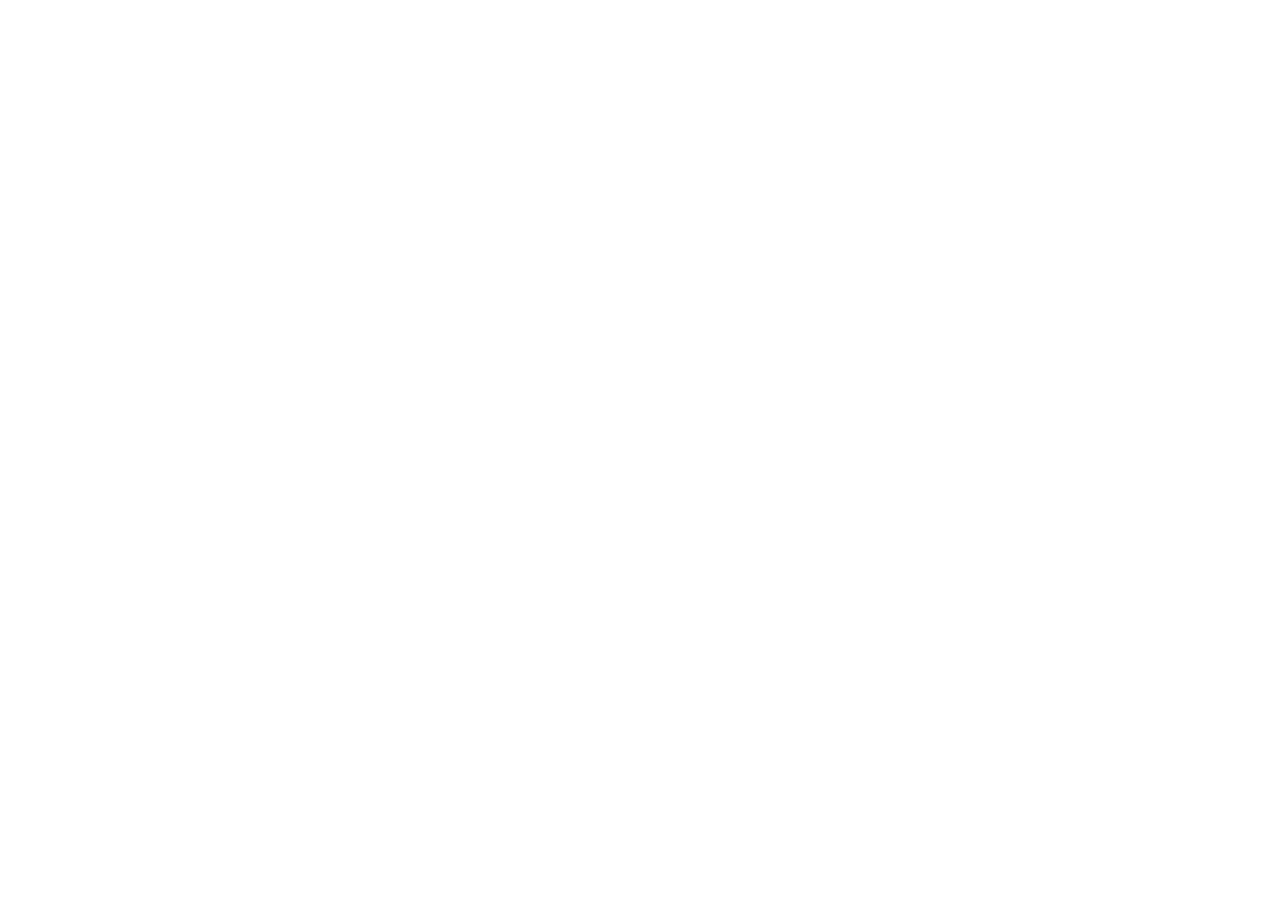
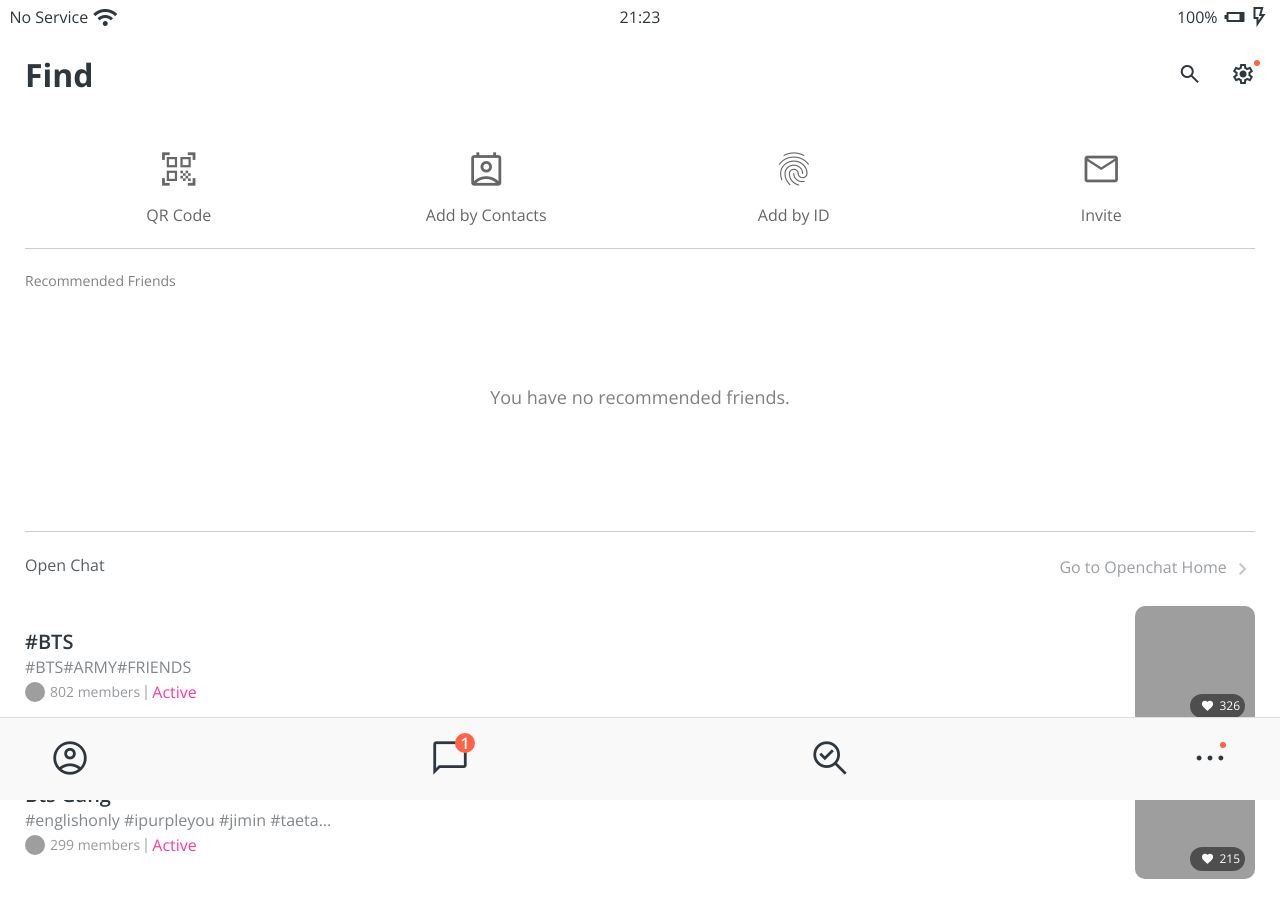
Before and after one commit to ErikaSHKIM/kakao-clone, a plain HTML site: page find.html in a window 1280 px wide. Shown: the top 918 px of the page. Before the commit the page ends 800 px from the top, so only its background shows below. Drawn offline with nearby package versions, Linux system fonts and the light colour scheme; grey boxes are pictures that could not be loaded.

Commit message:
Complete until #6.25

```diff
--- a/css/components/badge.css
+++ b/css/components/badge.css
@@ -9,3 +9,12 @@
   color: white;
   font-weight: 600;
 }
+.badge__dot {
+  background-color: tomato;
+  width: 6px;
+  height: 6px;
+  border-radius: 3px;
+  position: absolute;
+  right: 20px;
+  top: 60px;
+}
--- /dev/null
+++ b/css/components/icon-row.css
@@ -0,0 +1,24 @@
+.icon-row {
+  display: flex;
+  flex-wrap: wrap;
+  /* justify-content: space-between; */
+}
+.icon-row__icon {
+  display: flex;
+  flex-direction: column;
+  align-items: center;
+  text-align: center;
+  width: 25%;
+  color: rgba(0, 0, 0, 0.6);
+  transition: color 0.3s ease-in-out;
+}
+.icon-row__icon:hover {
+  cursor: pointer;
+  color: black;
+}
+.icon-row__icon span {
+  margin-top: 18px;
+}
+.material-symbols-outlined.icon-large {
+  font-size: 40px;
+}
--- a/css/components/nav-bar.css
+++ b/css/components/nav-bar.css
@@ -41,3 +41,6 @@
 .material-symbols-outlined.icon-more_horiz {
   font-size: 40px;
 }
+.material-symbols-outlined.icon-search_check_2 {
+  font-size: 40px;
+}
--- a/css/components/user-component.css
+++ b/css/components/user-component.css
@@ -48,6 +48,10 @@
   align-items: flex-end;
 }
 
+.user-component__column span {
+  vertical-align: middle;
+}
+
 .user-component__time {
   margin-bottom: 5px;
   display: block;
--- /dev/null
+++ b/css/screens/find.css
@@ -0,0 +1,97 @@
+.material-symbols-outlined.icon-large {
+  font-size: 40px;
+}
+.recommended-friends {
+  margin: 25px 0px;
+  padding: 25px 0px;
+  border-top: var(--main-border);
+  border-bottom: var(--main-border);
+}
+.recommended-friends__title {
+  font-size: 14px;
+  color: rgba(0, 0, 0, 0.5);
+}
+.recommended-friends span {
+  margin: 100px 0px;
+  display: block;
+  text-align: center;
+  font-size: 18px;
+  color: rgba(0, 0, 0, 0.5);
+}
+.open-chat__header {
+  display: flex;
+  justify-content: space-between;
+  opacity: 0.8;
+  margin-bottom: 25px;
+}
+.open-chat__header span {
+  opacity: 0.6;
+  vertical-align: middle;
+}
+.open-post {
+  display: flex;
+  justify-content: space-between;
+  align-items: center;
+}
+.open-post__title {
+  font-weight: 600;
+  font-size: 20px;
+  margin-bottom: 7px;
+}
+.open-post__hashtags {
+  opacity: 0.6;
+}
+.open-post__members {
+  margin-top: 7px;
+  display: flex;
+  align-items: center;
+}
+.open-post__members img {
+  width: 20px;
+  height: 20px;
+  border-radius: 50%;
+  margin-right: 5px;
+}
+.open-post__members-count {
+  opacity: 0.5;
+  font-size: 14px;
+}
+.open-post__members .divider {
+  width: 2px;
+  height: 15px;
+  background-color: rgba(0, 0, 0, 0.2);
+  margin: 0px 5px;
+}
+.open-post__members-status {
+  color: #fc3b9c;
+}
+.open-post__photo {
+  position: relative;
+}
+.open-post__photo img {
+  width: 120px;
+  height: 120px;
+  border-radius: 10px;
+}
+.open-post__heart-count {
+  background-color: rgba(0, 0, 0, 0.5);
+  color: white;
+  padding: 5px;
+  border-radius: 20px;
+  display: flex;
+  align-items: center;
+  position: absolute;
+  bottom: 10px;
+  right: 10px;
+  font-size: 12px;
+}
+.open-post__heart-count span {
+  margin-left: 5px;
+}
+.material-symbols-outlined.icon-favorite {
+  font-size: 14px;
+}
+.open-post__divide {
+  margin: 15px 0px;
+  border-bottom: 1px solid rgba(0, 0, 0, 0.2);
+}
--- a/css/screens/friends.css
+++ b/css/screens/friends.css
@@ -25,7 +25,7 @@
 
 .friends-screen__channel {
   margin-top: 25px;
-  border-top: 1px solid rgba(0, 0, 0, 0.2);
+  border-top: var(--main-border);
   padding-top: 15px;
 }
 
--- /dev/null
+++ b/css/screens/more.css
@@ -0,0 +1,20 @@
+.more-screen .icon-row {
+  margin-top: 25px;
+}
+.more-suggestions {
+  margin-top: 50px;
+  border-top: var(--main-border);
+  padding-top: 40px;
+}
+.more-suggestions__title {
+  margin-bottom: 30px;
+}
+.material-symbols-outlined.icon-error {
+  font-size: 24px;
+  color: tomato;
+  font-variation-settings: "FILL" 0;
+}
+.material-symbols-outlined.icon-chat {
+  font-size: 40px;
+  color: rgba(0, 0, 0, 0.7);
+}
--- a/css/styles.css
+++ b/css/styles.css
@@ -8,14 +8,17 @@
 @import "components/screen-header.css";
 @import "components/user-component.css";
 @import "components/badge.css";
-
+@import "components/icon-row.css";
 /* Screens */
 @import "screens/login.css";
 @import "screens/friends.css";
+@import "screens/find.css";
+@import "screens/more.css";
 
 body {
   color: #2e363e;
   font-family: "Open Sans", sans-serif;
+  height: 200vh;
 }
 
 .main-screen {
--- a/css/variables.css
+++ b/css/variables.css
@@ -1,4 +1,5 @@
 :root {
   --yellow: #fae100;
   --horizontal-space: 25px;
+  --main-border: 1px solid rgba(0, 0, 0, 0.2);
 }
--- a/find.html
+++ b/find.html
@@ -0,0 +1,190 @@
+<!DOCTYPE html>
+<html lang="en">
+  <head>
+    <link rel="stylesheet" href="css/styles.css" />
+    <link
+      rel="stylesheet"
+      href="https://fonts.googleapis.com/css2?family=Material+Symbols+Outlined:opsz,wght,FILL,GRAD@20..48,100..700,0..1,-50..200"
+    />
+    <meta charset="UTF-8" />
+    <meta name="viewport" content="width=device-width, initial-scale=1.0" />
+    <title>Find - Kokoa Talk</title>
+  </head>
+  <body>
+    <div class="status-bar">
+      <div class="status-bar__column">
+        <span>No Service</span>
+        <span class="material-symbols-outlined icon-wifi"> wifi </span>
+      </div>
+      <div class="status-bar__column">
+        <span>21:23</span>
+      </div>
+      <div class="status-bar__column">
+        <span>100%</span>
+        <span class="material-symbols-outlined icon-battery_low">
+          battery_low
+        </span>
+        <span class="material-symbols-outlined icon-flash_on"> flash_on </span>
+      </div>
+    </div>
+
+    <header class="screen-header">
+      <h1 class="screen-header__title">Find</h1>
+      <div class="screen-header__icons">
+        <span class="material-symbols-outlined icon-search_small">
+          search
+        </span>
+        <span class="badge__dot"> </span>
+        <span class="material-symbols-outlined icon-settings"> settings </span>
+      </div>
+    </header>
+
+    <main class="main-screen">
+      <div class="icon-row">
+        <div class="icon-row__icon">
+          <span
+            class="material-symbols-outlined icon-large icon-qr_code_scanner"
+          >
+            qr_code_scanner
+          </span>
+          <span>QR Code</span>
+        </div>
+        <div class="icon-row__icon">
+          <span
+            class="material-symbols-outlined icon-large icon-perm_contact_calendar"
+          >
+            perm_contact_calendar
+          </span>
+          <span>Add by Contacts</span>
+        </div>
+        <div class="icon-row__icon">
+          <span class="material-symbols-outlined icon-large icon-fingerprint">
+            fingerprint
+          </span>
+          <span>Add by ID</span>
+        </div>
+        <div class="icon-row__icon">
+          <span class="material-symbols-outlined icon-large icon-mail">
+            mail
+          </span>
+          <span>Invite</span>
+        </div>
+      </div>
+      <div class="recommended-friends">
+        <h6 class="recommended-friends__title">Recommended Friends</h6>
+        <span>You have no recommended friends.</span>
+      </div>
+      <div class="open-chat">
+        <div class="open-chat__header">
+          <h4>Open Chat</h4>
+          <span
+            >Go to Openchat Home
+            <span class="material-symbols-outlined"> chevron_right </span>
+          </span>
+        </div>
+        <div class="open-post">
+          <div class="open-post__column">
+            <h5 class="open-post__title">#BTS</h5>
+            <h6 class="open-post__hashtags">#BTS#ARMY#FRIENDS</h6>
+            <div class="open-post__members">
+              <img
+                src="https://sm.ign.com/t/ign_nordic/cover/a/avatar-gen/avatar-generations_prsz.300.jpg"
+              />
+              <span class="open-post__members-count">802 members</span>
+              <div class="divider"></div>
+              <span class="open-post__members-status">Active</span>
+            </div>
+          </div>
+          <div class="open-post__column">
+            <div class="open-post__photo">
+              <img
+                src="https://i.pinimg.com/736x/0e/c4/a0/0ec4a035ceb9b40ede56439e76173eaa.jpg"
+              />
+              <div class="open-post__heart-count">
+                <span class="material-symbols-outlined icon-favorite">
+                  favorite
+                </span>
+                <style>
+                  .icon-favorite {
+                    font-variation-settings: "FILL" 1;
+                  }
+                </style>
+                <span>326</span>
+              </div>
+            </div>
+          </div>
+        </div>
+        <div class="open-post__divide"></div>
+        <div class="open-post">
+          <div class="open-post__column">
+            <h5 class="open-post__title">Bts Gang~</h5>
+            <h6 class="open-post__hashtags">
+              #englishonly #ipurpleyou #jimin #taeta...
+            </h6>
+            <div class="open-post__members">
+              <img
+                src="https://sm.ign.com/t/ign_nordic/cover/a/avatar-gen/avatar-generations_prsz.300.jpg"
+              />
+              <span class="open-post__members-count">299 members</span>
+              <div class="divider"></div>
+              <span class="open-post__members-status">Active</span>
+            </div>
+          </div>
+          <div class="open-post__column">
+            <div class="open-post__photo">
+              <img
+                src="https://thumb.mtstarnews.com/06/2024/06/2024060307364265961_3.jpg"
+              />
+              <div class="open-post__heart-count">
+                <span class="material-symbols-outlined icon-favorite">
+                  favorite
+                </span>
+                <style>
+                  .icon-favorite {
+                    font-variation-settings: "FILL" 1;
+                  }
+                </style>
+                <span>215</span>
+              </div>
+            </div>
+          </div>
+        </div>
+      </div>
+    </main>
+
+    <nav class="nav">
+      <ul class="nav__list">
+        <li class="nav__btn">
+          <a class="nav__link" href="friends.html">
+            <span class="material-symbols-outlined icon-account_circle">
+              account_circle
+            </span>
+          </a>
+        </li>
+        <li class="nav__btn">
+          <a class="nav__link" href="chats.html">
+            <span class="nav__notification badge">1</span>
+            <span class="material-symbols-outlined icon-chat_bubble">
+              chat_bubble
+            </span>
+          </a>
+        </li>
+        <li class="nav__btn">
+          <a class="nav__link" href="find.html">
+            <span class="material-symbols-outlined icon-search_check_2">
+              search_check_2
+            </span>
+          </a>
+        </li>
+        <li class="nav__btn">
+          <a class="nav__link" href="more.html">
+            <span class="nav__more"> </span>
+            <span class="material-symbols-outlined icon-more_horiz">
+              more_horiz
+            </span>
+          </a>
+        </li>
+      </ul>
+    </nav>
+  </body>
+</html>
```
Also changed, not shown: more.html (+150 -0 lines).
